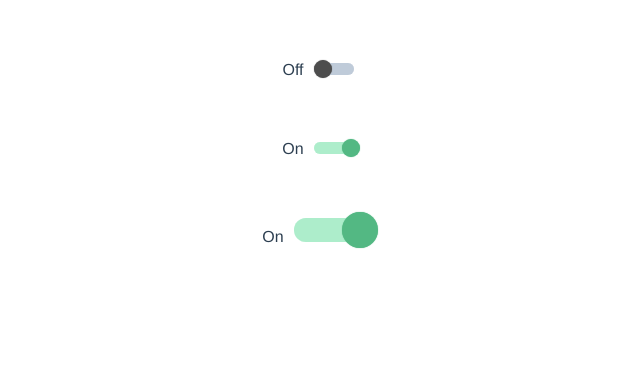
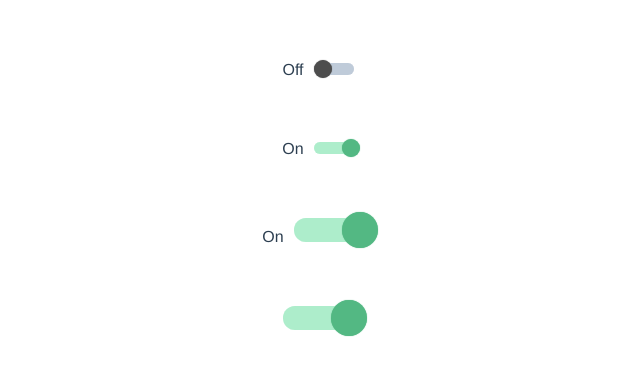
Before and after one commit to Matej-ch/toggle-input, a Vue app: page / in a window 1280 px wide. Shown: the top 376 px of the page, without its empty margins (322-962 px from the left). Built offline with nearby package versions, Linux system fonts and the light colour scheme; the HTML template or start-up script is replaced by a standard one.

Commit message:
closes #1 ability to hide label text

```diff
--- a/src/App.vue
+++ b/src/App.vue
@@ -19,6 +19,16 @@
       <toggle-input
           label-enable-text='On'
           label-disable-text='Off'
+          :default-state="1"
+          size="lg"
+          :form-inputs="{modelid:'25',isEditable:1}" url='/path/to/update'/>
+
+      <div style="width: 100%;padding: 30px"></div>
+
+      <toggle-input
+          label-enable-text='On'
+          label-disable-text='Off'
+          :label-show=false
           :default-state="1"
           size="lg"
           :form-inputs="{modelid:'25',isEditable:1}" url='/path/to/update'/>
--- a/src/components/ToggleInput.vue
+++ b/src/components/ToggleInput.vue
@@ -1,7 +1,7 @@
 <template>
     <label class="toggle__button" :class="{'active': isActive, 'sm': size==='sm','lg': size==='lg' }">
-        <span v-if="isActive" class="toggle__label">{{ enableText }}</span>
-        <span v-if="!isActive" class="toggle__label">{{ disabledText }}</span>
+        <span v-if="isActive && labelShow" class="toggle__label">{{ enableText }}</span>
+        <span v-if="!isActive && labelShow" class="toggle__label">{{ disabledText }}</span>
 
         <input type="checkbox" v-model="checkedValue" :disabled="disabled">
         <span class="toggle__switch" :class="{'sm': size === 'sm','lg': size==='lg'}"></span>
@@ -16,6 +16,7 @@ export default {
         disabled: {type: Boolean, default: false},
         labelEnableText: {type: String, default: 'On'},
         labelDisableText: {type: String, default: 'Off'},
+        labelShow: {type: Boolean, default: true},
         url: String,
         size: {type:String, default: 'sm'},
         formInputs: Object,
```
Also changed, not shown: 1 other file (tests, documents, lock files or other folders).
